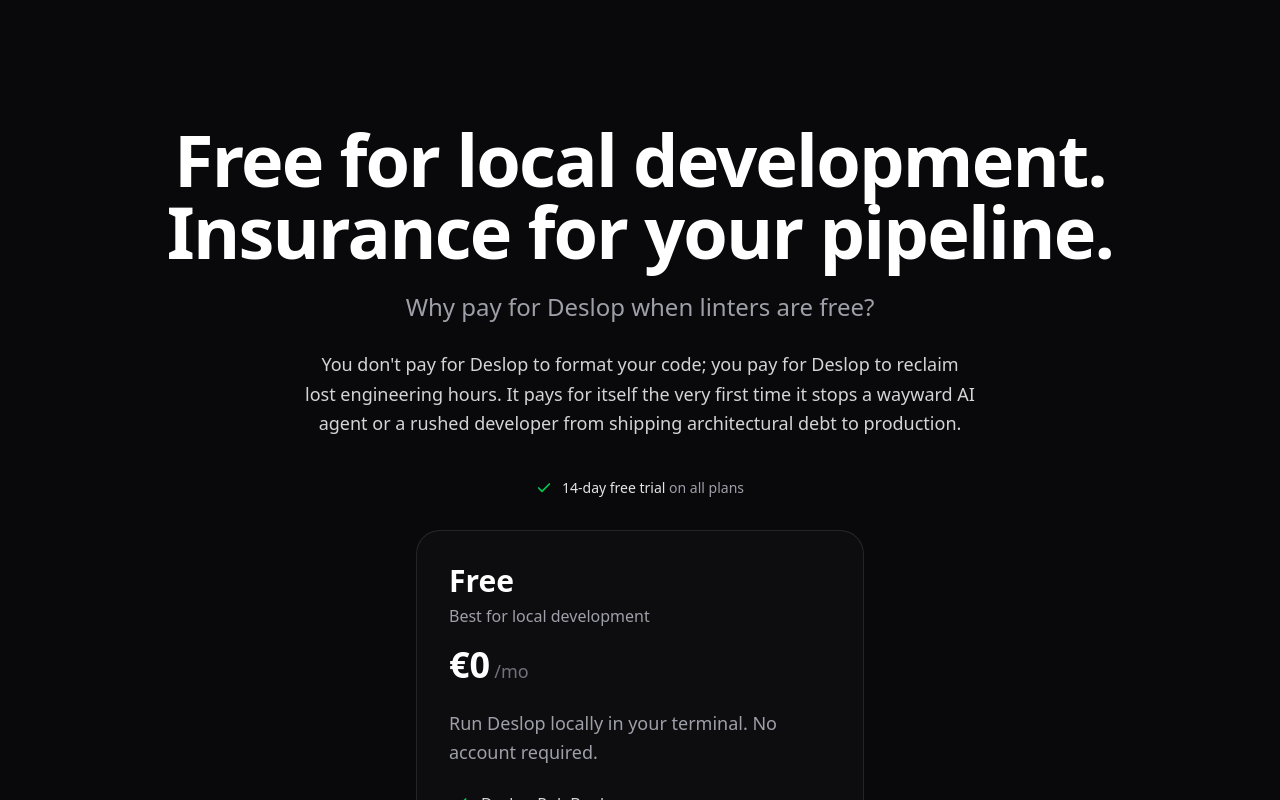
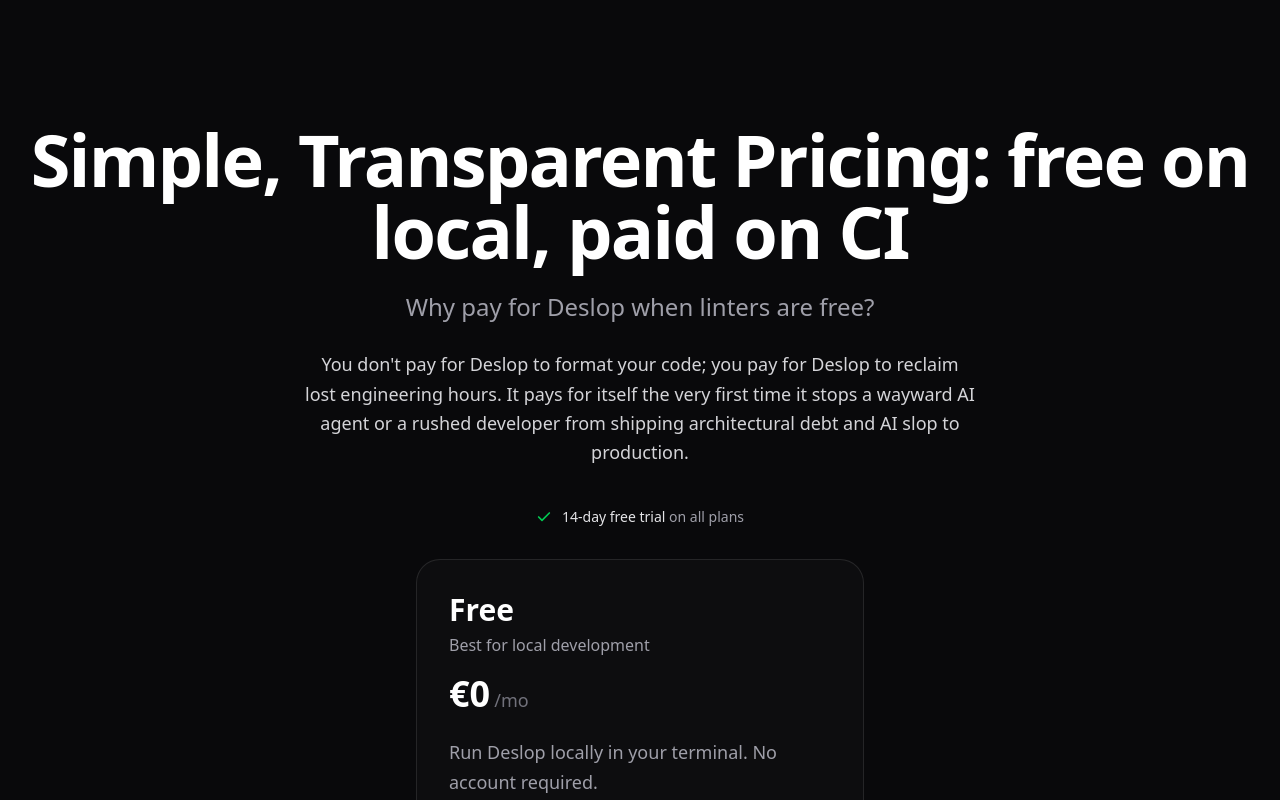
Before and after one commit to Ivy-Apps/deslop-web, a Next.js app: page / in a window 1280 px wide. Shown: the part 11200-12000 px from the top of the page. Built offline with nearby package versions, Linux system fonts and the light colour scheme.

Commit message:
Pricing copy

```diff
--- a/src/features/landing/components/PricingSection.tsx
+++ b/src/features/landing/components/PricingSection.tsx
@@ -18,7 +18,7 @@
           <h2
             className={`${typeScale.displayXl} mb-4 md:mb-5 ${baseTw.text.primary}`}
           >
-            Free for local development. Insurance for your pipeline.
+            Simple, Transparent Pricing: free on local, paid on CI
           </h2>
           <p
             className={`${textPresets.sectionLeadMuted} ${baseTw.text.muted} mb-6`}
@@ -31,7 +31,7 @@
             You don&apos;t pay for Deslop to format your code; you pay for
             Deslop to reclaim lost engineering hours. It pays for itself the
             very first time it stops a wayward AI agent or a rushed developer
-            from shipping architectural debt to production.
+            from shipping architectural debt and AI slop to production.
           </p>
         </div>
 
```
